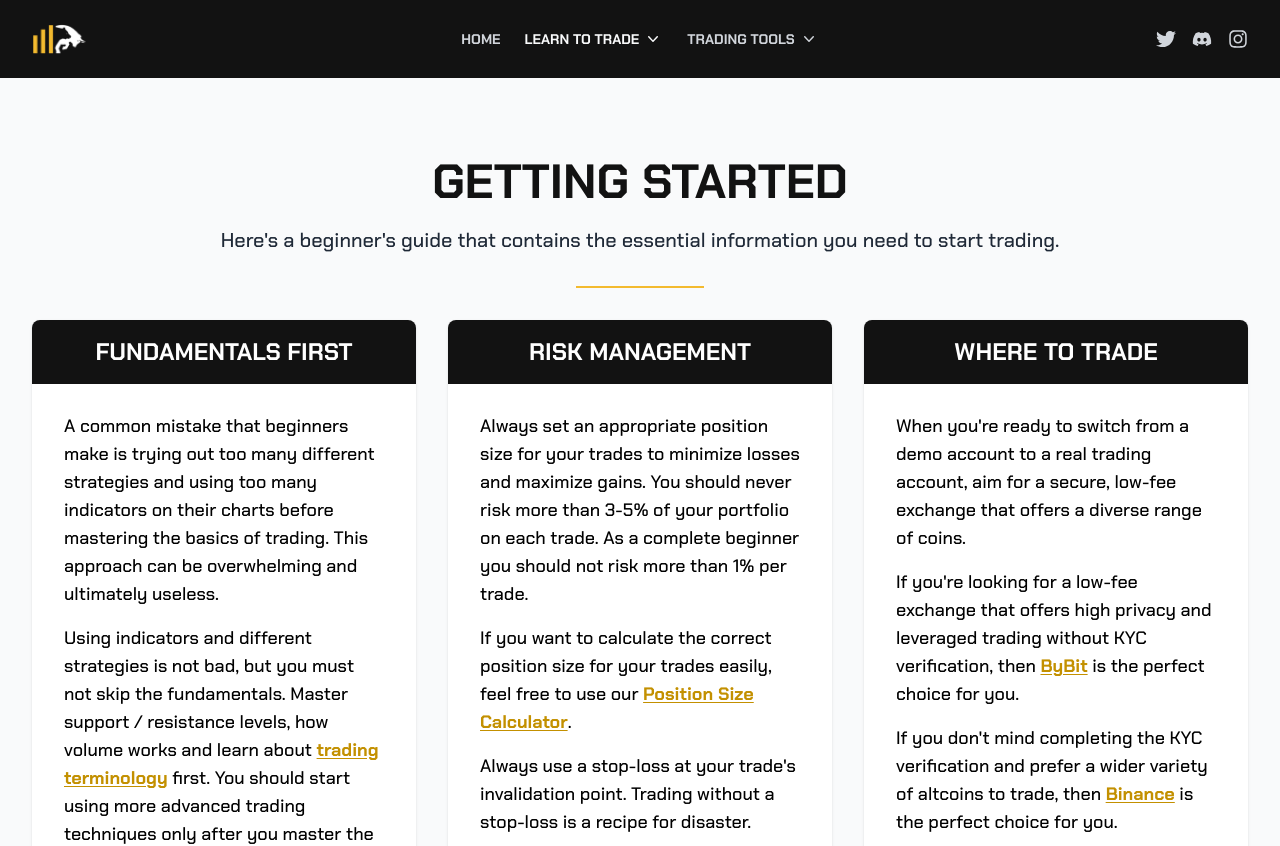
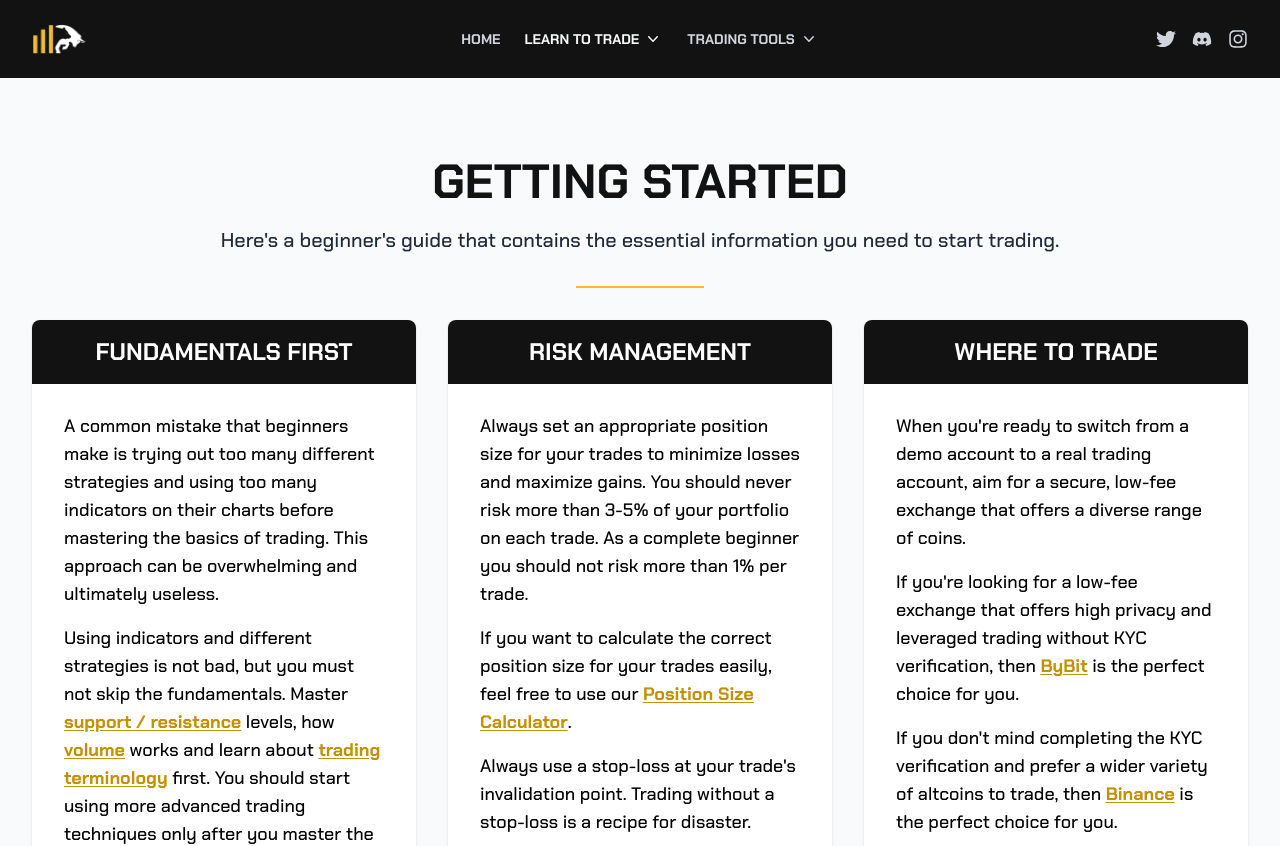
Before and after one commit to codewithroby/kovacs-trading, a Next.js app: page /getting-started in a window 1280 px wide. Shown: the top 846 px of the page. Built offline with nearby package versions, Linux system fonts and the light colour scheme.

Commit message:
Added Support / Resistance - Volume Links

```diff
--- a/pages/getting-started/index.jsx
+++ b/pages/getting-started/index.jsx
@@ -39,8 +39,29 @@ export default function GettingStartedPage() {
               </p>
               <p className="text-lg py-2">
                 Using indicators and different strategies is not bad, but you
-                must not skip the fundamentals. Master support / resistance
-                levels, how volume works and learn about{" "}
+                must not skip the fundamentals. Master
+                <b>
+                  {" "}
+                  <a
+                    target="_blank"
+                    href="https://www.investopedia.com/trading/support-and-resistance-basics/"
+                    className="text-kt-darkYellow underline underline-offset-2 hover:text-kt-yellow"
+                  >
+                    support / resistance
+                  </a>
+                </b>{" "}
+                levels, how{" "}
+                <b>
+                  {" "}
+                  <a
+                    target="_blank"
+                    href="https://www.investopedia.com/terms/v/volumeoftrade.asp"
+                    className="text-kt-darkYellow underline underline-offset-2 hover:text-kt-yellow"
+                  >
+                    volume
+                  </a>
+                </b>{" "}
+                works and learn about{" "}
                 <b>
                   {" "}
                   <Link
```
